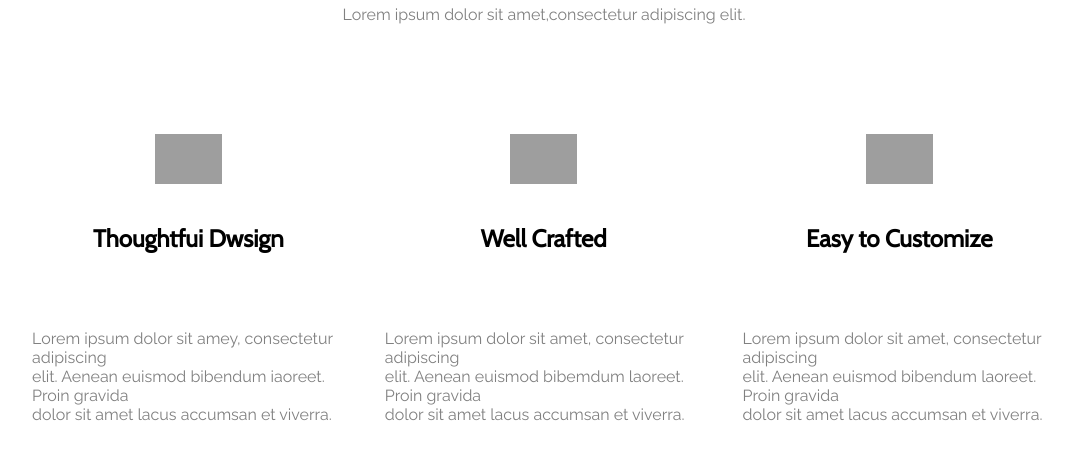
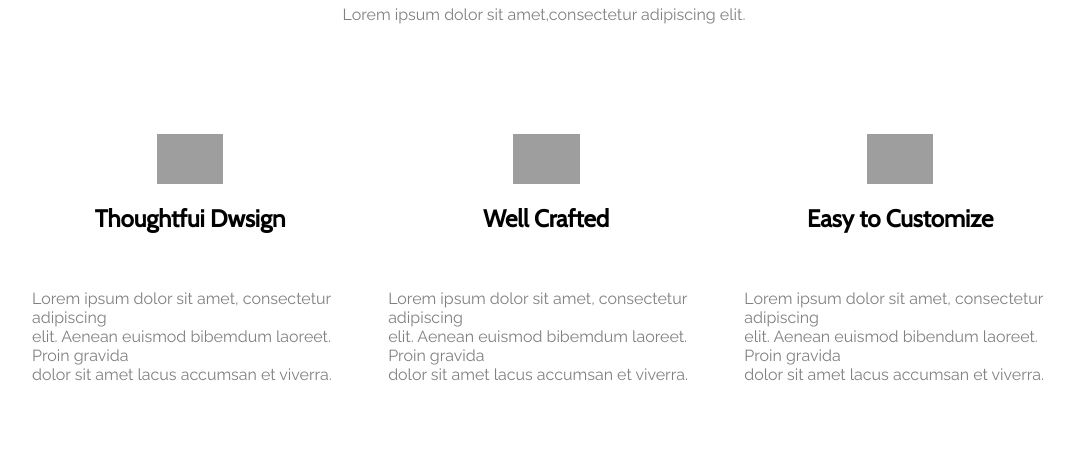
Before and after one commit to kpotapovich/TeachMeSkills, a plain HTML site: page lesson_01/index.html in a window 1280 px wide. Shown: the part 169-628 px from the top of the page, without its empty margins (96-1170 px from the left). Drawn offline with nearby package versions, Linux system fonts and the light colour scheme; grey boxes are pictures that could not be loaded.

Commit message:
task 1 исправила

```diff
--- a/lesson_01/index.html
+++ b/lesson_01/index.html
@@ -17,7 +17,7 @@
 		 <img src="https://img.icons8.com/office/40/000000/light-on.png">
 		 <h2>Thoughtfui Dwsign</h2>
 		 <p>
-			 Lorem ipsum dolor sit amey, consectetur adipiscing <br> elit. Aenean euismod bibendum iaoreet. Proin gravida<br> dolor sit amet lacus accumsan et viverra.
+			 Lorem ipsum dolor sit amet, consectetur adipiscing<br> elit. Aenean euismod bibemdum laoreet. Proin gravida<br> dolor sit amet lacus accumsan et viverra.
 		 </p>
 	 </div>
 	<div class="flex-center">
--- a/lesson_01/style.css
+++ b/lesson_01/style.css
@@ -18,7 +18,6 @@
 
 }
 .wrap-icons h2{
-    padding: 20px 20px;
     font-family: 'Cabin', sans-serif;
 }
 .wrap-icons p{
```
